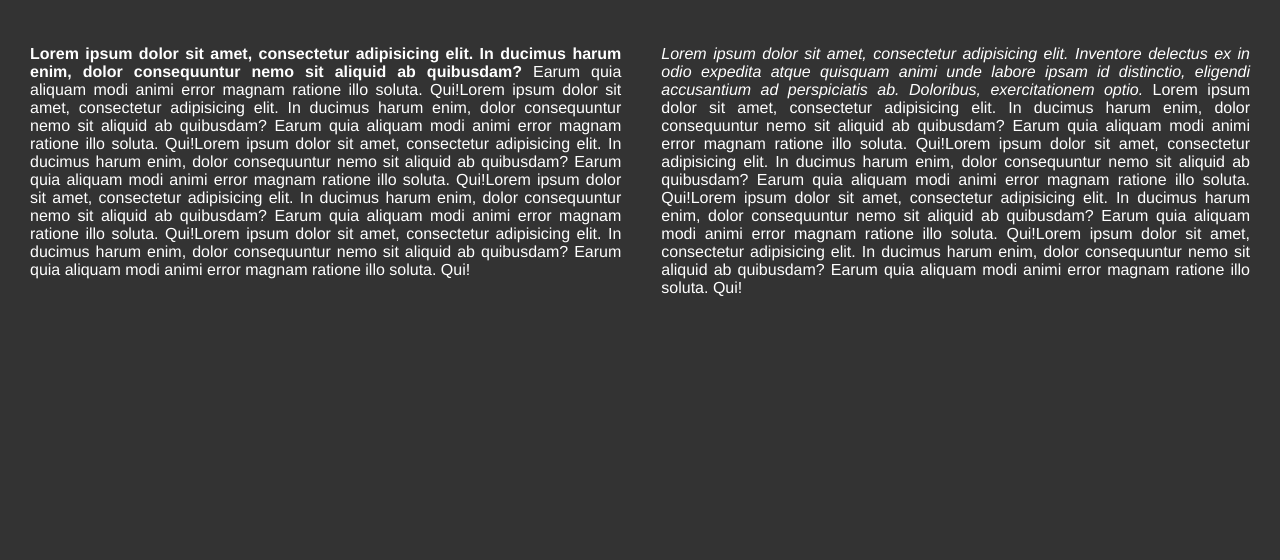
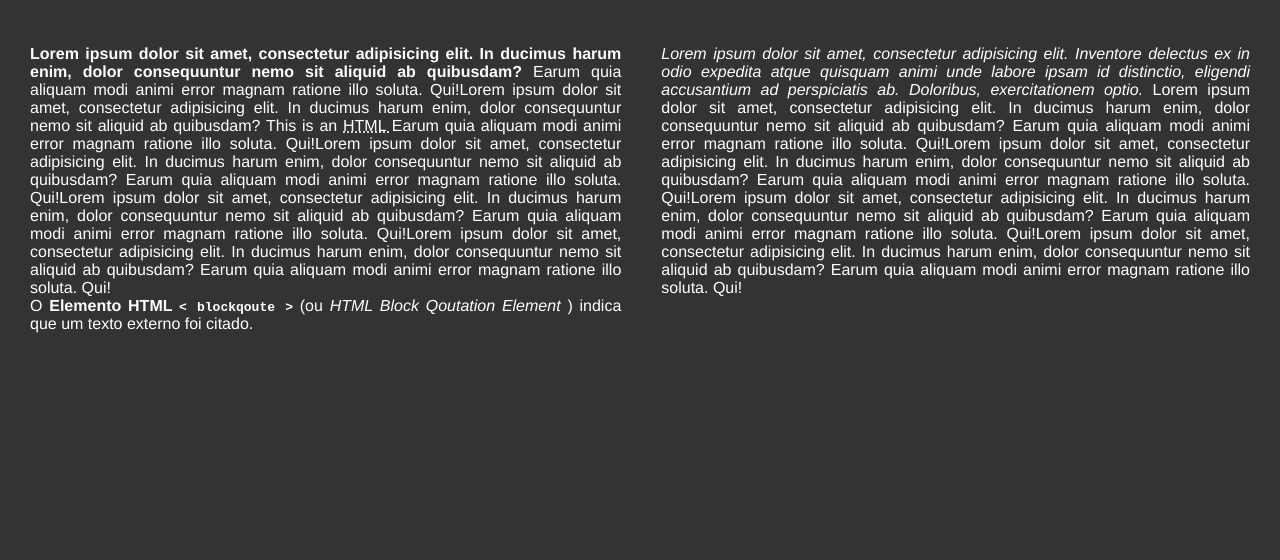
Before and after one commit to nilosiqueira/HTML-Resumo, a plain HTML site: page activities/index.html in a window 1280 px wide. Shown: the part 137-697 px from the top of the page. Drawn offline with Linux system fonts and the light colour scheme.

Commit message:
new add element blockqoute in acitivities

```diff
--- a/activities/index.html
+++ b/activities/index.html
@@ -25,14 +25,23 @@
     <div class="grid-item"><p><strong>Lorem ipsum dolor sit amet, consectetur adipisicing elit. In ducimus harum enim,
         dolor consequuntur nemo sit aliquid ab quibusdam?</strong> Earum quia aliquam modi animi
         error magnam ratione illo soluta. Qui!Lorem ipsum dolor sit amet, consectetur adipisicing elit. In ducimus harum enim,
-        dolor consequuntur nemo sit aliquid ab quibusdam? Earum quia aliquam modi animi
+        dolor consequuntur nemo sit aliquid ab quibusdam? This is an  <abbr title="Hyper text Macket Language"> HTML </abbr> Earum quia aliquam modi animi
         error magnam ratione illo soluta. Qui!Lorem ipsum dolor sit amet, consectetur adipisicing elit. In ducimus harum enim,
         dolor consequuntur nemo sit aliquid ab quibusdam? Earum quia aliquam modi animi
         error magnam ratione illo soluta. Qui!Lorem ipsum dolor sit amet, consectetur adipisicing elit. In ducimus harum enim,
         dolor consequuntur nemo sit aliquid ab quibusdam? Earum quia aliquam modi animi
         error magnam ratione illo soluta. Qui!Lorem ipsum dolor sit amet, consectetur adipisicing elit. In ducimus harum enim,
         dolor consequuntur nemo sit aliquid ab quibusdam? Earum quia aliquam modi animi
-        error magnam ratione illo soluta. Qui!</p>
+        error magnam ratione illo soluta. Qui!
+    </p>
+    <blockquote cite="https://developer.mozilla.org/en-US/docs/Web/HTML/Element/blockquote">
+        <p>
+            O <strong>Elemento HTML
+                <code>&lt; blockqoute &gt;</code>
+            </strong> (ou <em>HTML Block Qoutation Element</em> ) indica que
+            um texto externo foi citado.
+        </p>
+    </blockquote>
     </div>
  <div class="grid-item">
     <p>
```
